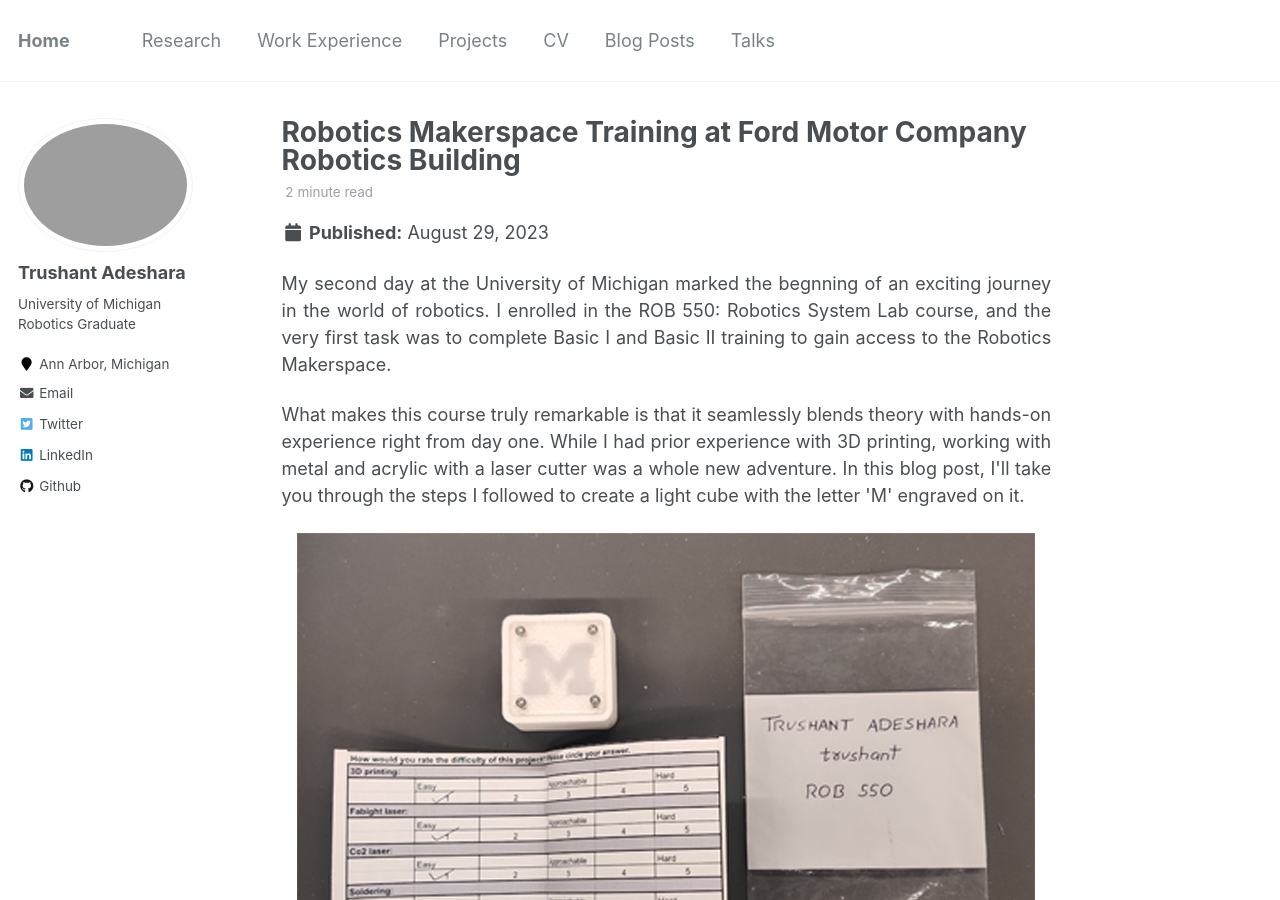
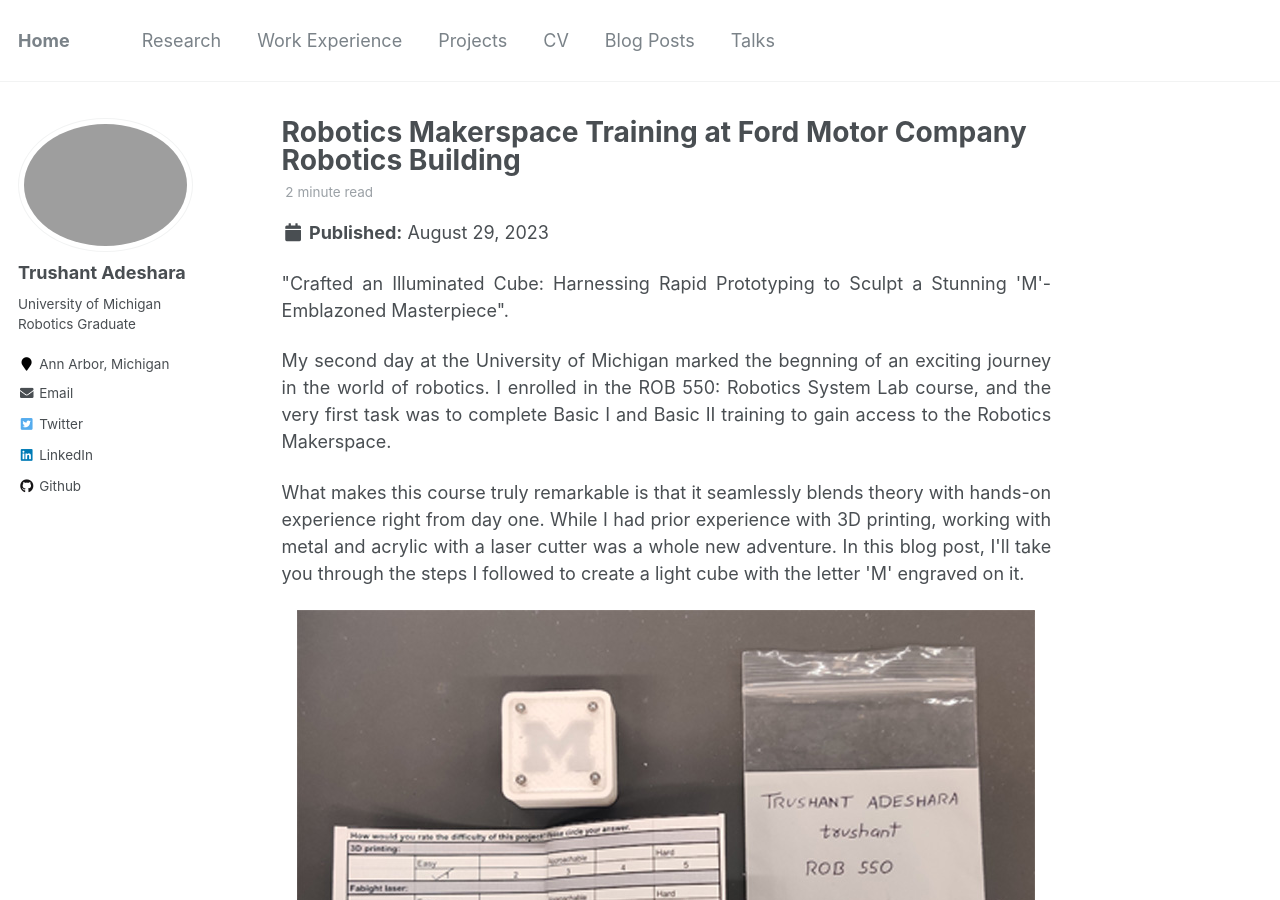
Before and after one commit to trushant05/trushant05.github.io, a Jekyll site: the page built from _posts/2023-08-29-blog-post-1.md, in a window 1280 px wide and 900 px high. Built offline with Jekyll 4.4.1, drawn with Linux system fonts in a browser that asks for light colours.

Commit message:
update title for blog

```diff
--- a/_posts/2023-08-29-blog-post-1.md
+++ b/_posts/2023-08-29-blog-post-1.md
@@ -3,8 +3,12 @@ title: 'Robotics Makerspace Training at Ford Motor Company Robotics Building'
 date: 2023-08-29
 permalink: /posts/2023/08/blog-post-1/
 tags:
-  - test
+  - UMich
+  - FMCRB
 ---
+
+<p style="text-align: justify">
+"Crafted an Illuminated Cube: Harnessing Rapid Prototyping to Sculpt a Stunning 'M'-Emblazoned Masterpiece".</p>
 
 <p style="text-align: justify">
 My second day at the University of Michigan marked the begnning of an exciting journey in the world of robotics. I enrolled in the ROB 550: Robotics System Lab course, and the very first task was to complete Basic I and Basic II training to gain access to the Robotics Makerspace.</p>
```
